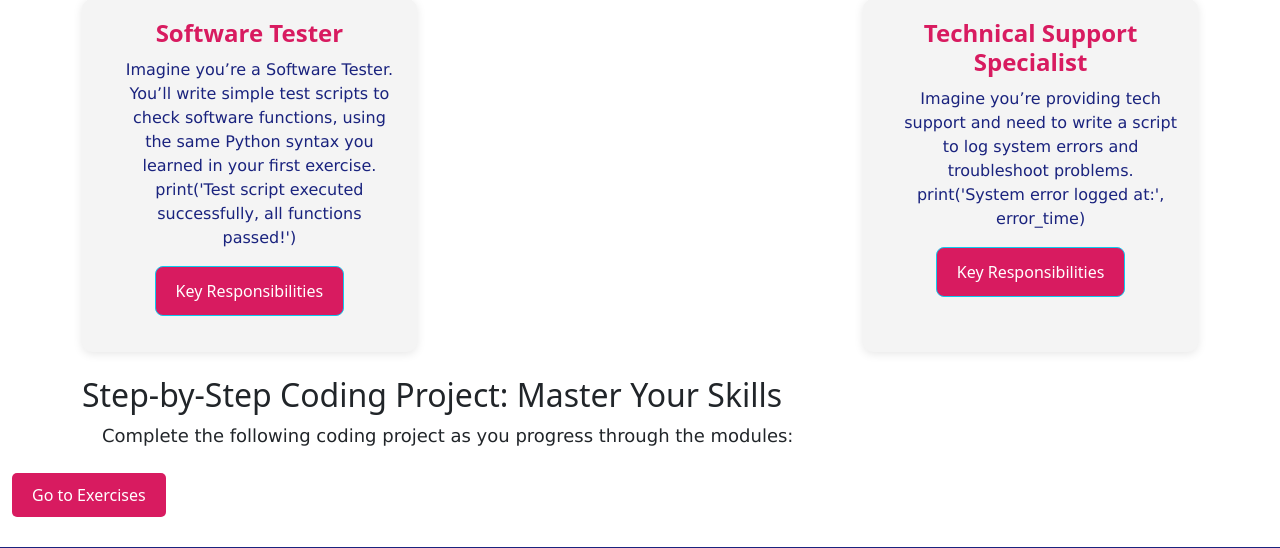
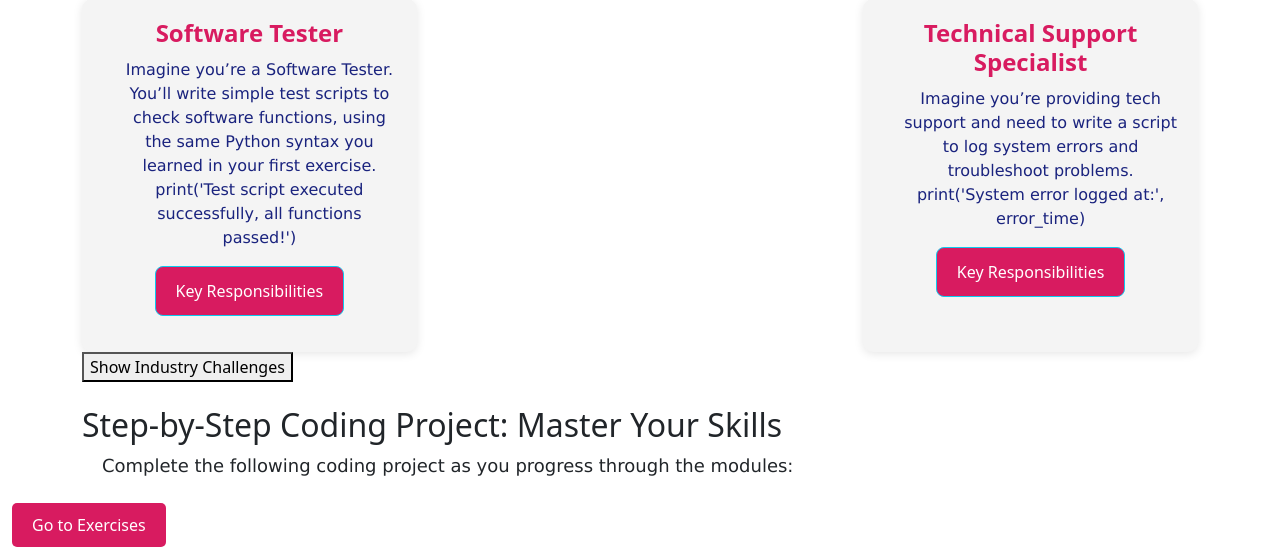
Before and after one commit to OMTPC/code-tutor, a Flask app: page /future_you in a window 1280 px wide. Shown: the part 395-943 px from the top of the page. Run offline with Flask 3, Linux system fonts and the light colour scheme; a user stored in the database is signed in.

Commit message:
futureyou iframe

```diff
--- a/app.py
+++ b/app.py
@@ -579,6 +579,17 @@ def future_you():
                            career_suggestions=career_suggestions)
 
 
+
+@app.route('/industry_challenges')
+@login_required
+def industry_challenges():
+    # Fetch the industry challenges from the database
+    industry_challenges = IndustryChallenge.query.all()
+
+    return render_template('industry_challenges.html', industry_challenges=industry_challenges)
+
+
+
 # Logout route
 @app.route("/logout")
 @login_required  # Ensure the user is logged in before logging out
--- a/templates/future_you.html
+++ b/templates/future_you.html
@@ -40,6 +40,13 @@
                     {% else %}
                         <p>No career suggestions available for this module yet.</p>
                     {% endif %}
+                </div>
+
+                <button id="toggle-challenges-btn">Show Industry Challenges</button>
+
+                <!-- Iframe for Industry Challenges, initially hidden -->
+                <div id="industry-challenges-container" style="display: none;">
+                    <iframe src="{{ url_for('industry_challenges') }}" width="100%" height="500px" frameborder="0"></iframe>
                 </div>
             </div>
         </div>
@@ -127,7 +134,19 @@ document.addEventListener('click', function(event) {
     }
 });
 
+document.getElementById('toggle-challenges-btn').addEventListener('click', function() {
+    var iframeContainer = document.getElementById('industry-challenges-container');
+    var button = document.getElementById('toggle-challenges-btn');
 
+    // Check if the iframe is currently visible
+    if (iframeContainer.style.display === 'none') {
+        iframeContainer.style.display = 'block';
+        button.textContent = 'Hide Industry Challenges'; // Change the button text
+    } else {
+        iframeContainer.style.display = 'none';
+        button.textContent = 'Show Industry Challenges'; // Reset the button text
+    }
+});
 
 </script>
 
--- /dev/null
+++ b/templates/industry_challenges.html
@@ -0,0 +1,22 @@
+<!-- industry_challenges.html -->
+<html lang="en">
+<head>
+    <meta charset="UTF-8">
+    <meta name="viewport" content="width=device-width, initial-scale=1.0">
+    <title>Industry Challenges</title>
+    <link rel="stylesheet" href="{{ url_for('static', filename='styles.css') }}">
+</head>
+<body>
+    <h1>Industry Challenges</h1>
+    <div id="challenges">
+        {% for challenge in industry_challenges %}
+            <div class="challenge">
+                <h3>💡 Challenge: {{ challenge.challenge_text }}</h3>
+                <p><strong>Career Suggestion:</strong> {{ challenge.career_suggestion }}</p>
+                <pre><code>{{ challenge.example_solution }}</code></pre>
+                <p>📝 Try modifying the code to complete the task!</p>
+            </div>
+        {% endfor %}
+    </div>
+</body>
+</html>
```
Also changed, not shown: instance/codetutorDB.db.
